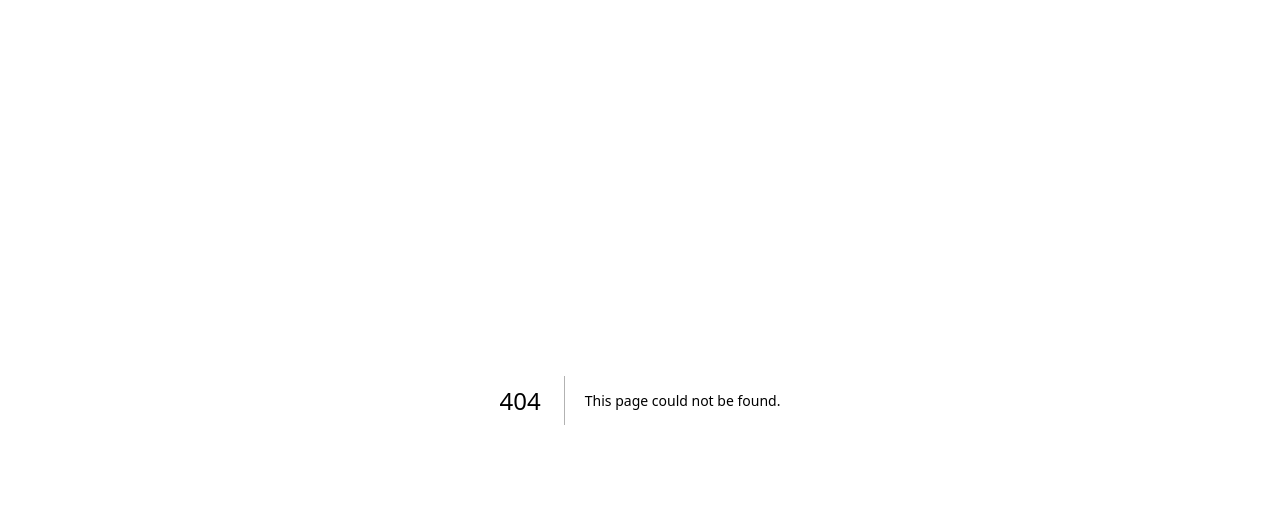
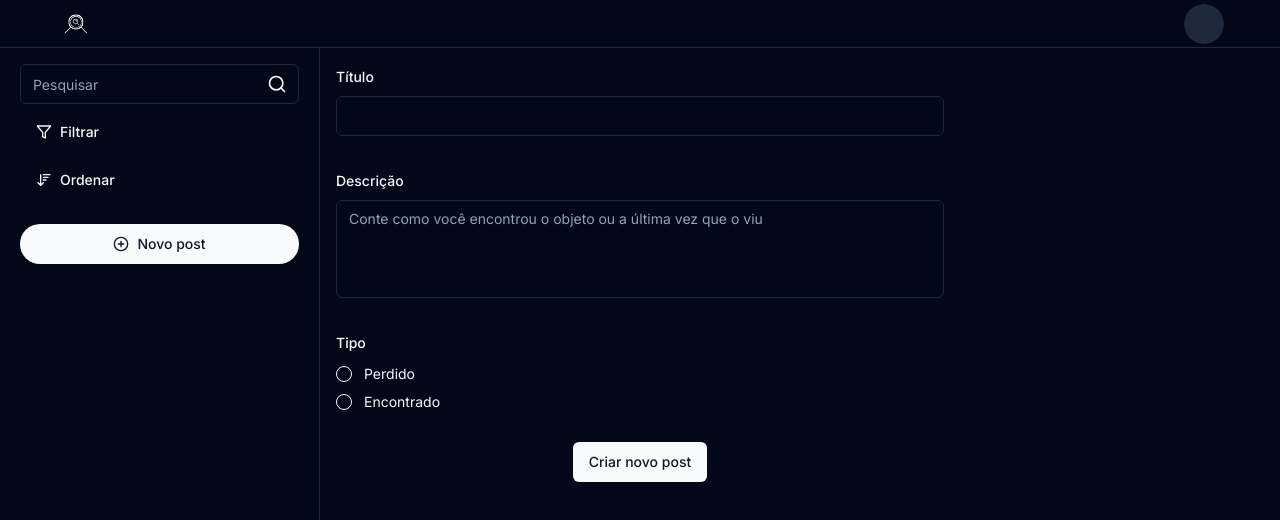
Before and after one commit to Bruno-Fernando/achados-perdidos, a Next.js app: page /new-post in a window 1280 px wide. Before the commit this address had no page. Shown: the top 520 px of the page. Built offline with nearby package versions, Linux system fonts and the light colour scheme; no server answers.

Commit message:
Create post page

```diff
--- a/src/app/(protected)/_components/Feed.tsx
+++ b/src/app/(protected)/_components/Feed.tsx
@@ -2,7 +2,7 @@ import PostCard from "./PostCard";
 
 function Feed() {
   return (
-    <div className="flex flex-col gap-4 p-4 pt-16 md:col-span-2">
+    <div className="flex flex-col gap-4">
       <PostCard lost />
 
       <PostCard />
--- a/src/app/(protected)/_components/Header.tsx
+++ b/src/app/(protected)/_components/Header.tsx
@@ -1,13 +1,18 @@
-import Image from "next/image";
 import Menu from "../home/_components/Menu";
 import MobileDrawer from "./MobileDrawer";
+import Link from "next/link";
+import { Avatar, AvatarImage } from "@/components/ui/Avatar";
 
-async function Header() {
+function Header() {
   return (
     <header className="fixed flex h-12 w-full items-center justify-center border-b bg-background px-14 md:justify-between">
       <MobileDrawer />
 
-      <Image src="/logo.svg" alt="Logo" width={50} height={50} />
+      <Link href="home">
+        <Avatar className="cursor-pointer bg-black dark:bg-transparent">
+          <AvatarImage src="/logo.svg" />
+        </Avatar>
+      </Link>
 
       <Menu />
     </header>
--- a/src/app/(protected)/_components/MobileDrawer.tsx
+++ b/src/app/(protected)/_components/MobileDrawer.tsx
@@ -22,6 +22,7 @@ import {
 } from "lucide-react";
 import LogoutBtn from "../home/_components/LogoutBtn";
 import ToggleDarkMode from "../home/_components/ToggleDarkMode";
+import Link from "next/link";
 
 async function MobileDrawer() {
   const session = await getAuthSession();
@@ -68,9 +69,11 @@ async function MobileDrawer() {
 
         <SheetFooter>
           <SheetClose asChild>
-            <Button variant="default" className="mt-4 rounded-full">
-              <PlusCircle className="mr-2 h-4 w-4" />
-              Novo post
+            <Button asChild variant="default" className="mt-4 rounded-full">
+              <Link href="new-post">
+                <PlusCircle className="mr-2 h-4 w-4" />
+                Novo post
+              </Link>
             </Button>
           </SheetClose>
         </SheetFooter>
--- a/src/app/(protected)/_components/Sidebar.tsx
+++ b/src/app/(protected)/_components/Sidebar.tsx
@@ -1,11 +1,12 @@
 import { Button } from "@/components/ui/Button";
 import { Input } from "@/components/ui/Input";
 import { ArrowDownWideNarrow, Filter, PlusCircle, Search } from "lucide-react";
+import Link from "next/link";
 
 function Sidebar() {
   return (
     <div className="hidden border-r md:block">
-      <div className="sticky top-14">
+      <div className="sticky top-16">
         <div className="ml-auto flex w-full max-w-xs flex-col justify-end gap-2 px-5">
           <div>
             <Input placeholder="Pesquisar" />
@@ -21,9 +22,11 @@ function Sidebar() {
             Ordenar
           </Button>
 
-          <Button variant="default" className="mt-4 rounded-full">
-            <PlusCircle className="mr-2 h-4 w-4" />
-            Novo post
+          <Button asChild variant="default" className="mt-4 rounded-full">
+            <Link href="new-post">
+              <PlusCircle className="mr-2 h-4 w-4" />
+              Novo post
+            </Link>
           </Button>
         </div>
       </div>
--- a/src/app/(protected)/home/page.tsx
+++ b/src/app/(protected)/home/page.tsx
@@ -1,13 +1,7 @@
 import Feed from "../_components/Feed";
-import Sidebar from "../_components/Sidebar";
 
 function page() {
-  return (
-    <div className="grid h-screen md:grid-cols-[1fr_1fr_1fr_1fr]">
-      <Sidebar />
-      <Feed />
-    </div>
-  );
+  return <Feed />;
 }
 
 export default page;
--- a/src/app/(protected)/layout.tsx
+++ b/src/app/(protected)/layout.tsx
@@ -1,10 +1,16 @@
 import Header from "./_components/Header";
+import Sidebar from "./_components/Sidebar";
 
 function LoggedLayout({ children }: { children: React.ReactNode }) {
   return (
     <main>
       <Header />
-      {children}
+
+      <div className="grid h-screen pt-12 md:grid-cols-[1fr_1fr_1fr_1fr]">
+        <Sidebar />
+
+        <div className="p-4 md:col-span-2">{children}</div>
+      </div>
     </main>
   );
 }
--- /dev/null
+++ b/src/app/(protected)/new-post/page.tsx
@@ -0,0 +1,110 @@
+"use client";
+
+import { Button } from "@/components/ui/Button";
+import {
+  Form,
+  FormControl,
+  FormField,
+  FormItem,
+  FormLabel,
+  FormMessage,
+} from "@/components/ui/Form";
+import { Input } from "@/components/ui/Input";
+import { RadioGroup, RadioGroupItem } from "@/components/ui/RadioGroup";
+import { Textarea } from "@/components/ui/Textarea";
+import { PostPayload, PostValidator } from "@/lib/validators/newPost";
+import { zodResolver } from "@hookform/resolvers/zod";
+import { useForm } from "react-hook-form";
+
+function NewPost() {
+  const form = useForm<PostPayload>({
+    resolver: zodResolver(PostValidator),
+    defaultValues: {
+      title: "",
+      description: "",
+      status: undefined,
+    },
+  });
+
+  const onSubmit = (values: PostPayload) => {
+    console.log(values);
+  };
+
+  return (
+    <Form {...form}>
+      <form onSubmit={form.handleSubmit(onSubmit)} className="space-y-8">
+        <FormField
+          control={form.control}
+          name="title"
+          render={({ field }) => (
+            <FormItem>
+              <FormLabel>Título</FormLabel>
+              <FormControl>
+                <Input maxLength={50} {...field} />
+              </FormControl>
+              <FormMessage />
+            </FormItem>
+          )}
+        />
+
+        <FormField
+          control={form.control}
+          name="description"
+          render={({ field }) => (
+            <FormItem>
+              <FormLabel>Descrição</FormLabel>
+              <FormControl>
+                <Textarea
+                  placeholder="Conte como você encontrou o objeto ou a última vez que o viu"
+                  className="resize-none"
+                  rows={4}
+                  maxLength={150}
+                  {...field}
+                />
+              </FormControl>
+              <FormMessage />
+            </FormItem>
+          )}
+        />
+
+        <FormField
+          control={form.control}
+          name="status"
+          render={({ field }) => (
+            <FormItem className="space-y-3">
+              <FormLabel>Tipo</FormLabel>
+              <FormControl>
+                <RadioGroup
+                  onValueChange={field.onChange}
+                  defaultValue={field.value}
+                  className="flex flex-col space-y-1"
+                >
+                  <FormItem className="flex items-center space-x-3 space-y-0">
+                    <FormControl>
+                      <RadioGroupItem value="lost" />
+                    </FormControl>
+                    <FormLabel className="font-normal">Perdido</FormLabel>
+                  </FormItem>
+
+                  <FormItem className="flex items-center space-x-3 space-y-0">
+                    <FormControl>
+                      <RadioGroupItem value="found" />
+                    </FormControl>
+                    <FormLabel className="font-normal">Encontrado</FormLabel>
+                  </FormItem>
+                </RadioGroup>
+              </FormControl>
+              <FormMessage />
+            </FormItem>
+          )}
+        />
+
+        <Button type="submit" className="mx-auto block">
+          Criar novo post
+        </Button>
+      </form>
+    </Form>
+  );
+}
+
+export default NewPost;
--- /dev/null
+++ b/src/lib/validators/newPost.ts
@@ -0,0 +1,18 @@
+import { z } from "zod";
+
+export const PostValidator = z.object({
+  title: z
+    .string()
+    .min(5, "Título deve ter no mínimo 5 caracteres")
+    .max(50, "Título deve ter no máximo 50 caracteres"),
+  description: z
+    .string()
+    .min(5, "Descrição deve ter no mínimo 5 caracteres")
+    .max(150, "Descrição deve ter no máximo 150 caracteres"),
+  status: z.enum(["lost", "found"], {
+    description: "description",
+    required_error: "Escolha o tipo do post",
+  }),
+});
+
+export type PostPayload = z.infer<typeof PostValidator>;
```
